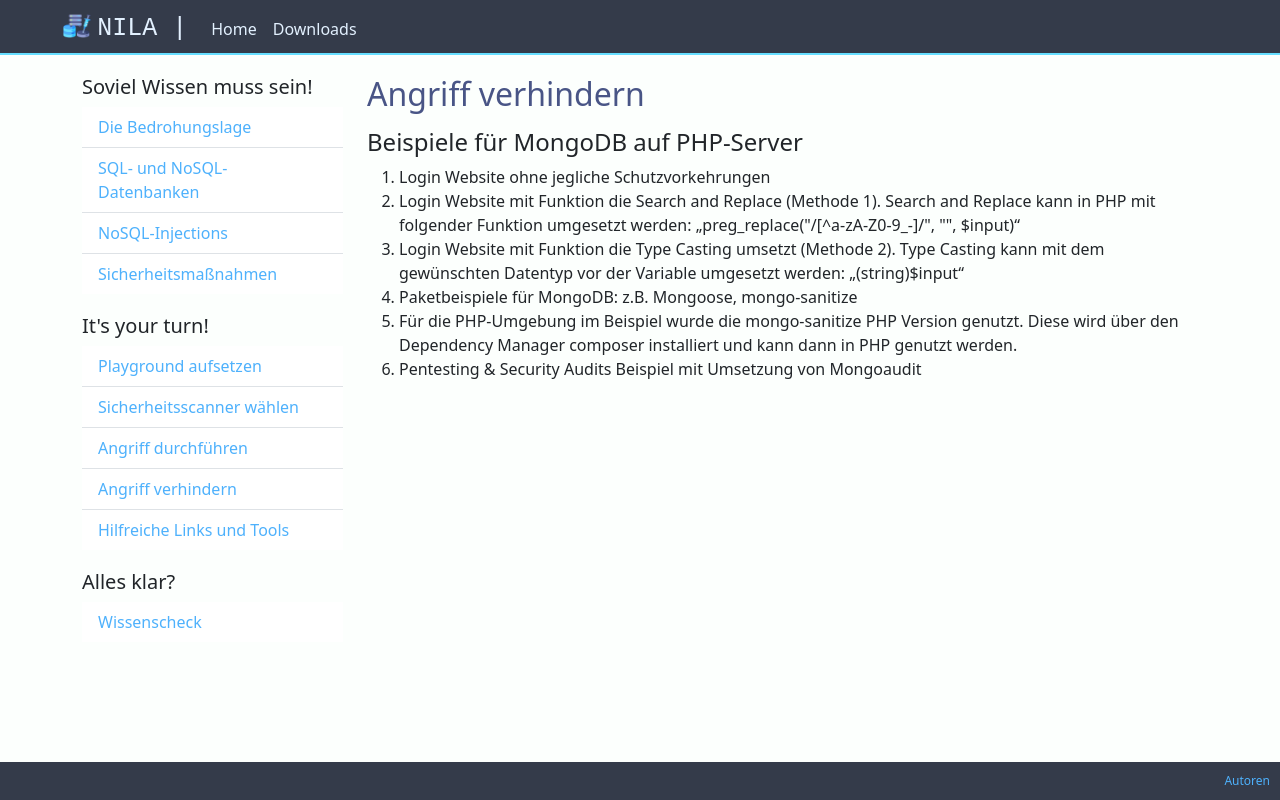
After one commit to smitschke/nila, a PHP site: page /preventAttack.html in a window 1280 px wide. The commit adds this page. Run offline with PHP 8.4, Linux system fonts and the light colour scheme.

Commit message:
Add files via upload
strukturupdate

```diff
--- a/nila.css
+++ b/nila.css
@@ -32,17 +32,17 @@ a {
 }
 
 .container {
-    margin-top: 20px
+    margin-top: 20px;
+    margin-bottom: 40px;
 }
 
-.collapsing {
-    display: none;
+h2 {
+    margin-bottom: 15px;
 }
 
-a[aria-expanded="true"]{
-    pointer-events: none;
-    cursor: default;
-    color: #343B4A !important;
+#logo {
+    max-width: 100%;
+    margin: 20px 0 30px;
 }
 
 a {
@@ -58,7 +58,7 @@ a {
     color: #E3EAFC;
     font-size: 12px;
     clear: both;
-    position: absolute;
+    position: fixed;
     bottom: 0;
     width: 100%;
     padding: 0 !important;
@@ -74,3 +74,35 @@ a {
     margin: 10px;
     float: right;
 }
+
+h2 {
+    color: #495586;
+}
+
+.arrow {
+    border: solid #4EB1FC;
+    border-width: 0 1px 1px 0;
+    display: inline-block;
+    padding: 3px;
+    margin-left: 2px;
+}
+
+.up {
+    transform: rotate(-135deg);
+    -webkit-transform: rotate(-135deg);
+    margin-bottom: -2px;
+}
+
+.down {
+    transform: rotate(45deg);
+    -webkit-transform: rotate(45deg);
+    margin-bottom: 3px;
+}
+
+#knowledgeCheck {
+    margin-left: -15px;
+}
+
+#knowledgeCheck li {
+    padding-bottom: 10px;
+}
--- /dev/null
+++ b/preventAttack.html
@@ -0,0 +1,108 @@
+<!DOCTYPE html>
+<html>
+	<head>
+		<meta http-equiv="Content-Type" content="text/html; charset=utf-8"/>
+        <link href="https://cdn.jsdelivr.net/npm/bootstrap@5.3.0/dist/css/bootstrap.min.css" rel="stylesheet" integrity="sha384-9ndCyUaIbzAi2FUVXJi0CjmCapSmO7SnpJef0486qhLnuZ2cdeRhO02iuK6FUUVM" crossorigin="anonymous">
+		<script src="https://cdn.jsdelivr.net/npm/bootstrap@5.3.0/dist/js/bootstrap.bundle.min.js" integrity="sha384-geWF76RCwLtnZ8qwWowPQNguL3RmwHVBC9FhGdlKrxdiJJigb/j/68SIy3Te4Bkz" crossorigin="anonymous"></script>
+        <link rel="stylesheet" type="text/css" href="nila.css" media="screen" />
+    </head>
+
+	<body>
+        <nav class="navbar navbar-expand-lg bg-body-tertiary">
+            <div class="container-fluid">
+                <a class="navbar-brand" href="nila.html">
+                    <img src="img/sql-injection.png" alt="Logo" width="30" height="24" class="d-inline-block align-text-top">
+                    <span>NILA |</span>
+                </a>
+                <div class="collapse navbar-collapse" id="navbarNavDropdown">
+                    <ul class="navbar-nav">
+                        <li class="nav-item">
+                            <a class="nav-link" href="nila.html">Home</a>
+                        </li>
+                        <li class="nav-item">
+                            <a class="nav-link" href="https://git.mylab.th-luebeck.de/tobias.koehn/nosqlinjection">
+                            Downloads
+                            </a>
+                        </li>
+                    </ul>
+                </div>
+            </div>
+        </nav>
+
+        <div class="container">
+            <div class="row justify-content-lg-center">
+                <div class="col-3">
+                    <h5>Soviel Wissen muss sein!</h5>
+                    <ul class="list-group list-group-flush">
+                        <li class="list-group-item"><div><a href="threadAssessment.html">Die Bedrohungslage</a></div></li>
+                        <li class="list-group-item"><div><a href="compareDB.html">SQL- und NoSQL-Datenbanken</a></div></li>
+                        <li class="list-group-item"><div><a href="attackDescription.html">NoSQL-Injections</a></div></li>
+                        <li class="list-group-item"><div><a href="securityMeasures.html">Sicherheitsmaßnahmen</a></div></li>
+                    </ul>
+                    <h5>It's your turn!</h5>
+                    <ul class="list-group list-group-flush">
+                        <li class="list-group-item"><div><a href="setup.html">Playground aufsetzen</a></div></li>
+                        <li class="list-group-item"><div><a href="securityScanner.html">Sicherheitsscanner wählen</a></div></li>
+                        <li class="list-group-item"><div><a href="transactAttack.html">Angriff durchführen</a></div></li>
+                        <li class="list-group-item"><div><a id="active" href="preventAttack.html">Angriff verhindern</a></div></li>
+                        <li class="list-group-item"><div><a href="linksAndTools.html">Hilfreiche Links und Tools</a></div></li>
+                    </ul>
+                    <h5>Alles klar?</h5>
+                    <ul class="list-group list-group-flush">
+                        <li class="list-group-item"><div><a href="knowledgeCheck.html">Wissenscheck</a></div></li>
+                    </ul>
+                </div>
+
+                <div id="mainContent" class="col-9">
+                    <h2>Angriff verhindern</h2>
+                    <div>
+                        <h4>Beispiele für MongoDB auf PHP-Server</h4>
+                        <ol>
+                            <li>
+                                Login Website ohne jegliche Schutzvorkehrungen
+                            </li>
+                            <li>
+                                Login Website mit Funktion die Search and Replace (Methode 1). Search and Replace kann in PHP mit folgender Funktion umgesetzt werden: „preg_replace("/[^a-zA-Z0-9_-]/", "", $input)“
+                            </li>
+                            <li>
+                                Login Website mit Funktion die Type Casting umsetzt (Methode 2). Type Casting kann mit dem gewünschten Datentyp vor der Variable umgesetzt werden: „(string)$input“
+                            </li>
+                            <li>
+                                Paketbeispiele für MongoDB: z.B. Mongoose, mongo-sanitize
+                            </li>
+                            <li>
+                                Für die PHP-Umgebung im Beispiel wurde die mongo-sanitize PHP Version genutzt. Diese wird über den Dependency Manager composer installiert und kann dann in PHP genutzt werden.
+                            </li>
+                            <li>
+                                Pentesting & Security Audits Beispiel mit Umsetzung von Mongoaudit
+                            </li>
+                        </ol>
+                    </div>
+                </div>
+            </div>
+        </div>
+
+        <div id="footer">
+            <a href="#" data-bs-toggle="modal" data-bs-target="#authors">Autoren</a>
+		</div>
+
+        <div class="modal fade" id="authors" tabindex="-1" role="dialog" aria-labelledby="exampleModalLabel" aria-hidden="true">
+            <div class="modal-dialog" role="document">
+                <div class="modal-content">
+                    <div class="modal-header">
+                    <h5 class="modal-title" id="exampleModalLabel">Autoren</h5>
+                    <button type="button" class="close" data-bs-dismiss="modal" aria-label="Close">
+                        <span aria-hidden="true">&times;</span>
+                    </button>
+                    </div>
+                    <div class="modal-body">
+                        Dominik Bottin<br />
+                        Robin Hegenberg<br />
+                        Susanne Dittrich<br />
+                        Tobias Köhn
+                    </div>
+                </div>
+            </div>
+        </div>
+	</body>
+</html>
```
